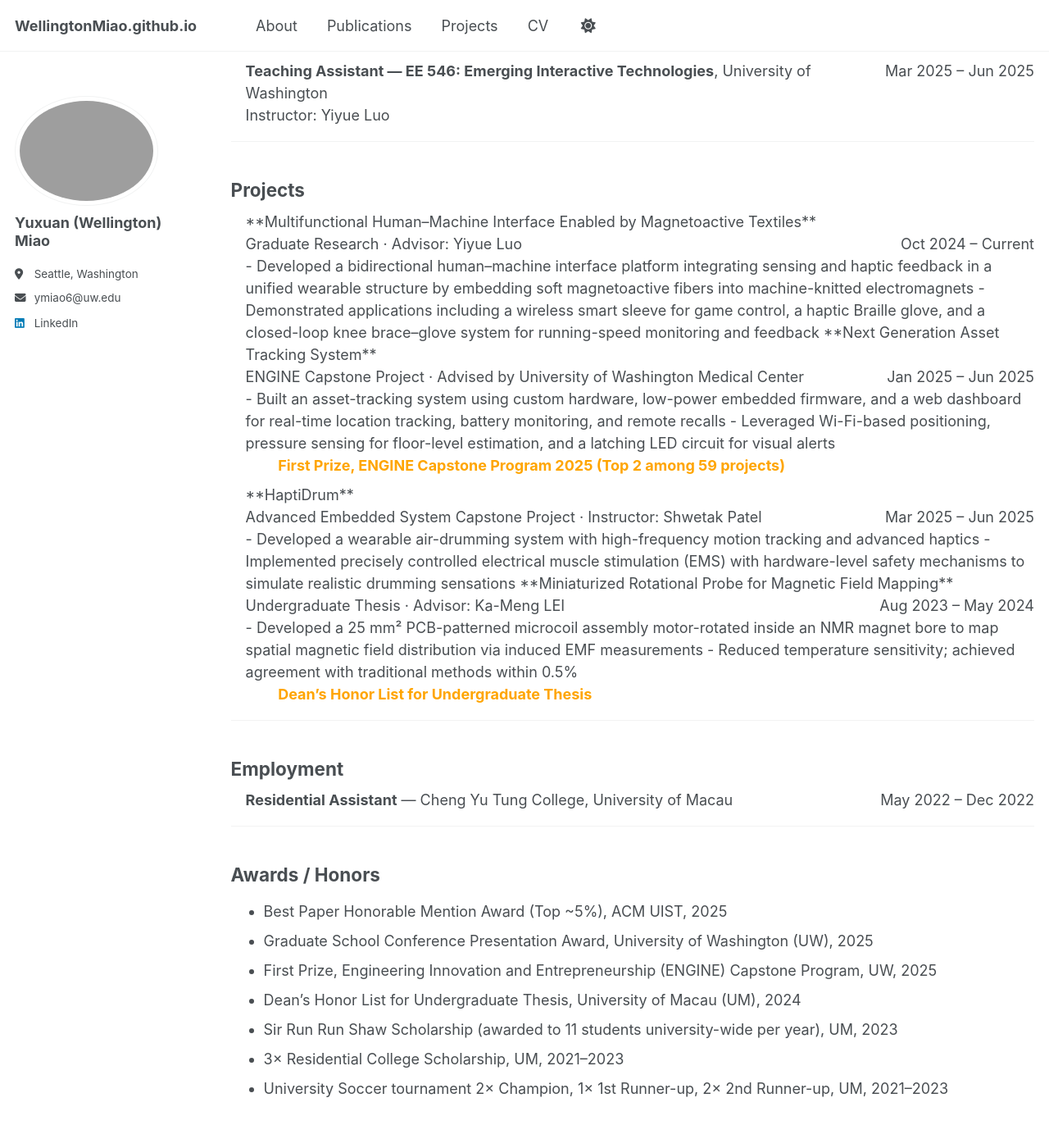
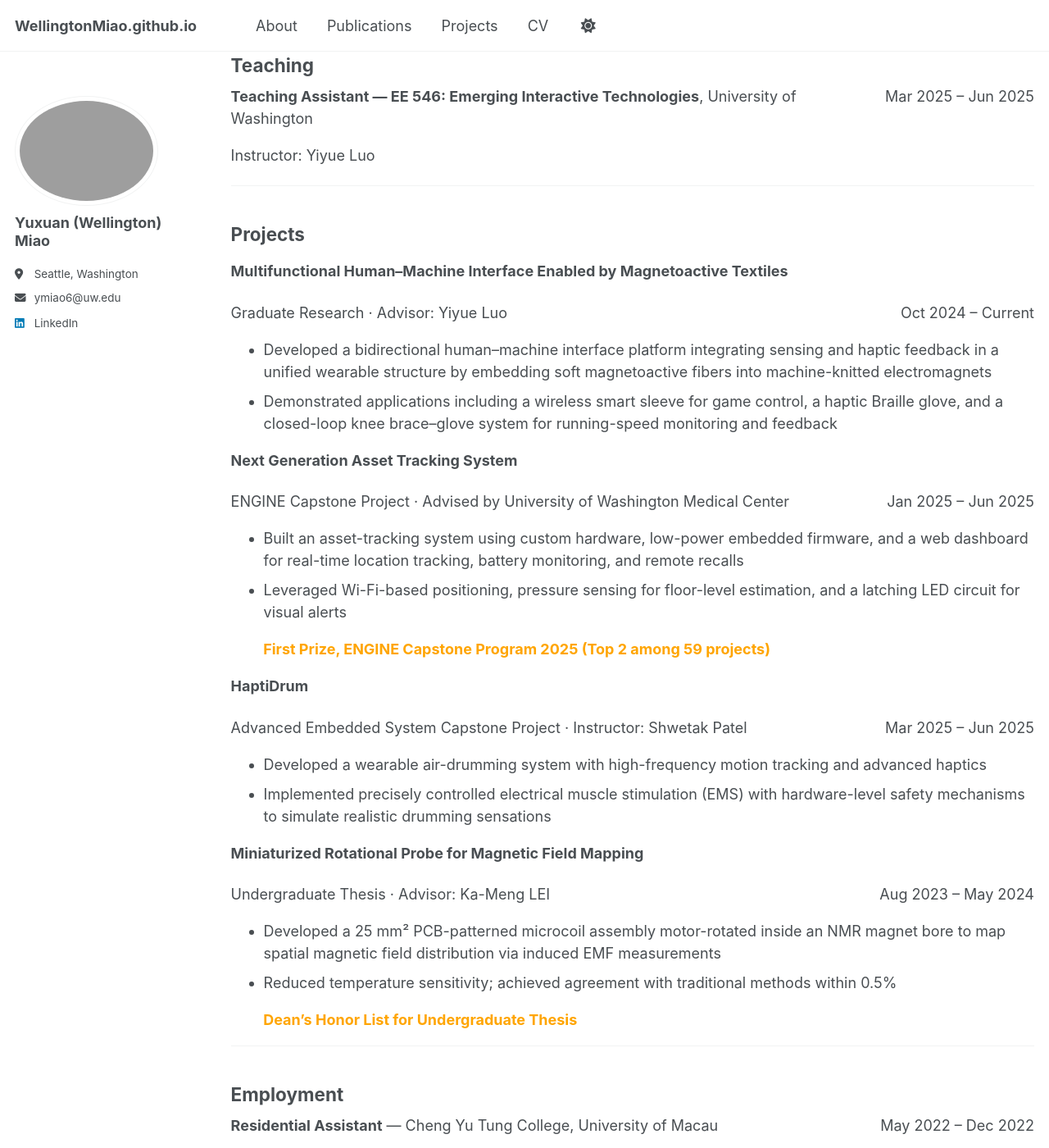
Before and after one commit to WellingtonMiao/WellingtonMiao.github.io, a Jekyll site: the page built from _pages/cv.md, in a window 1280 px wide and 1400 px high, scrolled down 927 px. Shown: the whole window at 82% size. Built offline with Jekyll 4.4.1, drawn with Linux system fonts in a browser that asks for light colours; a script that is not in the unit is left out.

Commit message:
Refactor CV layout and remove redundant elements
Removed unnecessary div elements and adjusted formatting for education, teaching, projects, and employment sections.

```diff
--- a/_pages/cv.md
+++ b/_pages/cv.md
@@ -11,8 +11,6 @@
 
 ## Education
 
-<div style="padding-left:1em;">
-
 <div style="display:flex; justify-content:space-between; align-items:baseline; gap:1rem; font-size:1.08em; line-height:1.35; margin-top:0.2rem;">
   <div><strong>University of Washington</strong>, Seattle, WA</div>
   <div style="white-space:nowrap;">Sep 2024 – Jun 2026</div>
@@ -21,8 +19,8 @@
   M.S. in Electrical Engineering
 </div>
 
-- <span style="white-space:nowrap;"><a href="https://yyueluo.com/group.html" target="_blank" rel="noopener noreferrer">Wearable Intelligence Lab</a>, Advised by Prof. Yiyue Luo</span>
-- <span style="white-space:nowrap;"><a href="https://ubicomplab.cs.washington.edu/" target="_blank" rel="noopener noreferrer">Ubicomp Lab</a>, Advised by Prof. Shwetak Patel and PhD Student Jerry Cao</span>
+- <a href="https://yyueluo.com/group.html" target="_blank" rel="noopener noreferrer">Wearable Intelligence Lab</a>, Advised by Prof. Yiyue Luo
+- <a href="https://ubicomplab.cs.washington.edu/" target="_blank" rel="noopener noreferrer">Ubicomp Lab</a>, Advised by Prof. Shwetak Patel and PhD Student Jerry Cao
 
 <div style="display:flex; justify-content:space-between; align-items:baseline; gap:1rem; font-size:1.08em; line-height:1.35; margin-top:0.8rem;">
   <div><strong>University of Macau</strong>, Taipa, Macau</div>
@@ -49,8 +47,6 @@
   Exchange Program, Hajim School of Engineering &amp; Applied Sciences
 </div>
 
-</div>
-
 ---
 
 ## Publications
@@ -68,21 +64,15 @@
 
 ## Teaching
 
-<div style="padding-left:1em;">
-
 <div style="display:flex; justify-content:space-between; align-items:baseline; gap:1rem;">
   <div><strong>Teaching Assistant — EE 546: Emerging Interactive Technologies</strong>, University of Washington</div>
   <div style="white-space:nowrap;">Mar 2025 – Jun 2025</div>
 </div>
 Instructor: Yiyue Luo
 
-</div>
-
 ---
 
 ## Projects
-
-<div style="padding-left:1em;">
 
 **Multifunctional Human–Machine Interface Enabled by Magnetoactive Textiles**
 <div style="display:flex; justify-content:space-between; align-items:baseline; gap:1rem;">
@@ -130,19 +120,13 @@
   <li><span style="color:#FFA500;"><strong>Dean’s Honor List for Undergraduate Thesis</strong></span></li>
 </ul>
 
-</div>
-
 ---
 
 ## Employment
 
-<div style="padding-left:1em;">
-
 <div style="display:flex; justify-content:space-between; align-items:baseline; gap:1rem;">
   <div><strong>Residential Assistant</strong> — Cheng Yu Tung College, University of Macau</div>
   <div style="white-space:nowrap;">May 2022 – Dec 2022</div>
-</div>
-
 </div>
 
 ---
```
